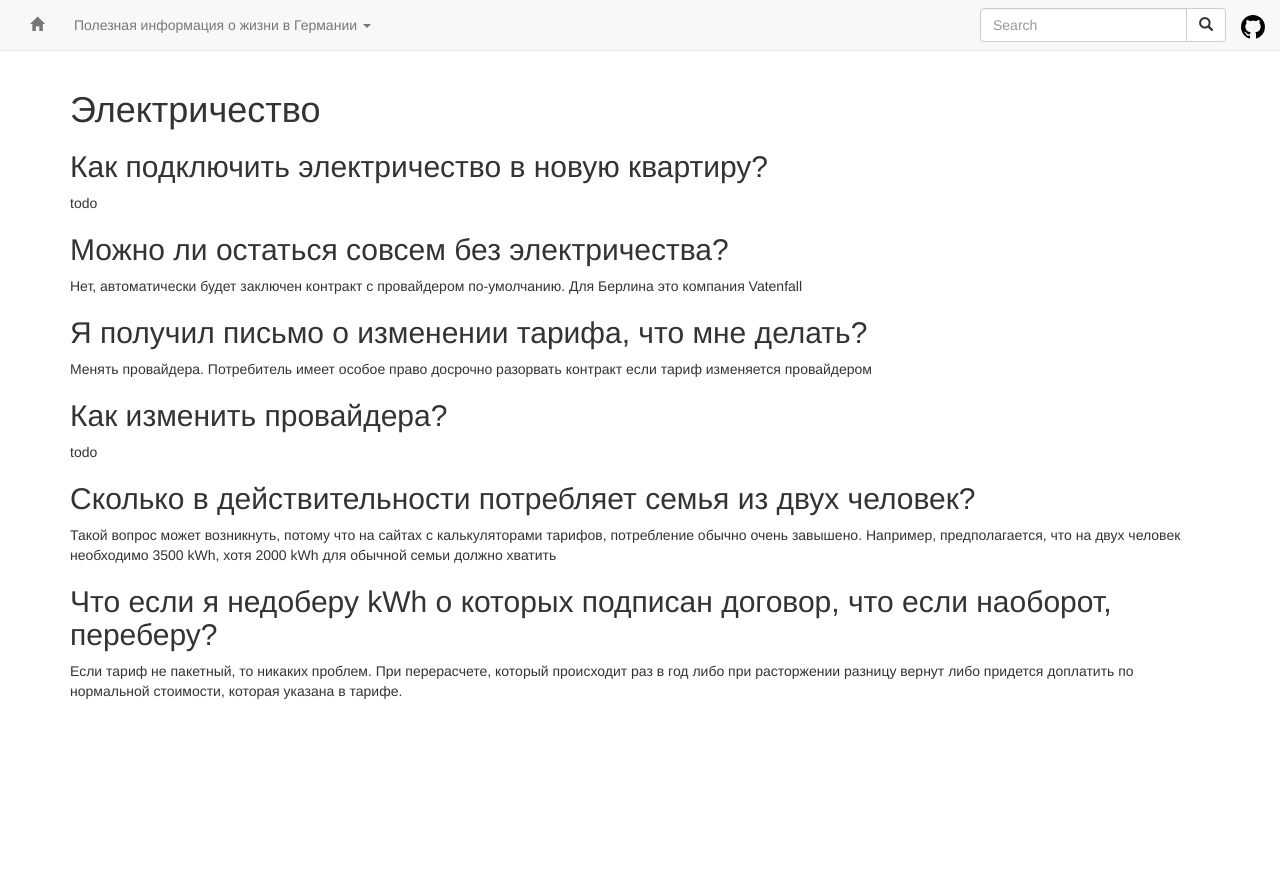
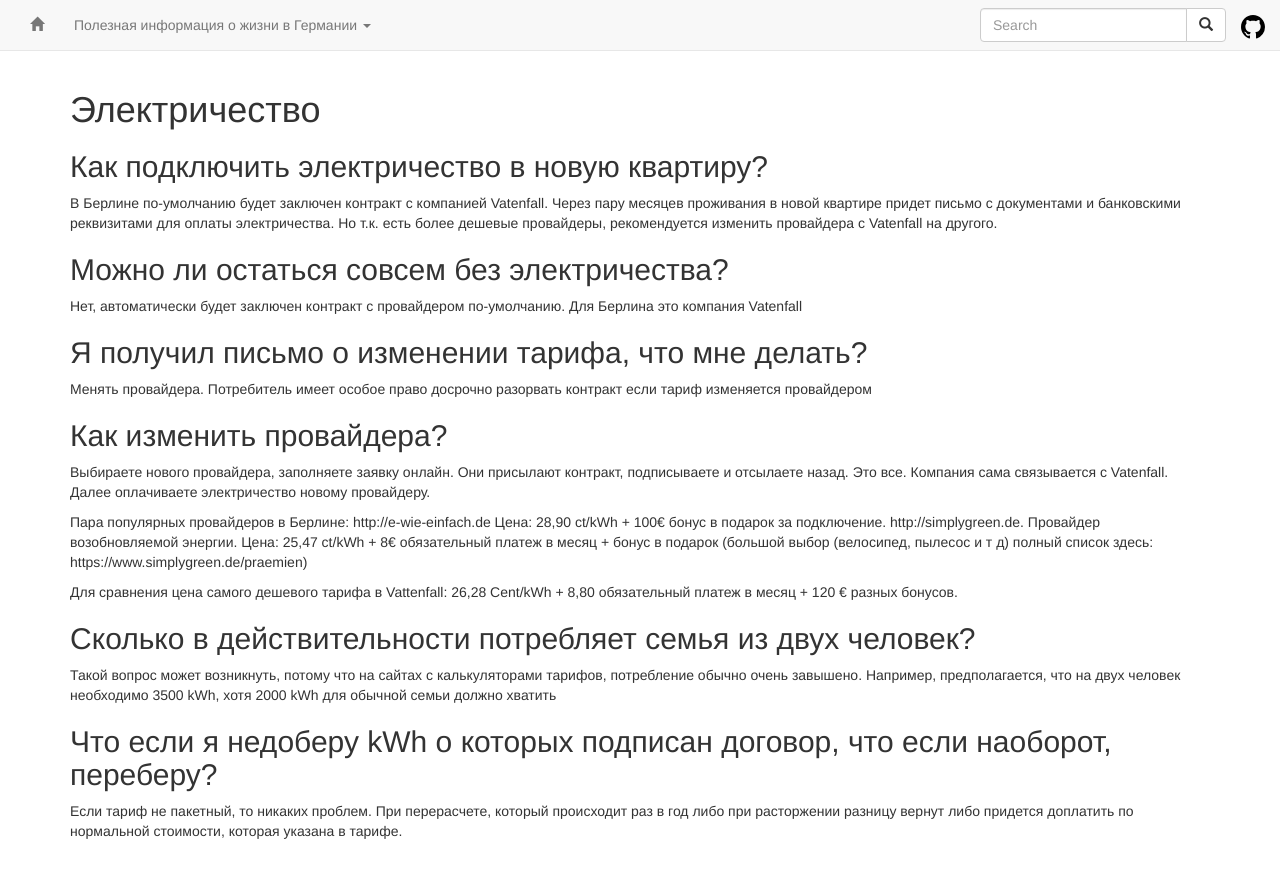
Before and after one commit to ru-de/faq, a Jekyll site: the page built from pages/Электричество.md, in a window 1280 px wide. Shown: the top 878 px of the page. Built offline with Jekyll 4.4.1, drawn with Linux system fonts in a browser that asks for light colours; nearby versions of some CDN libraries.

Commit message:
Travis #697: sync github pages

```diff
--- a/pages/Электричество.md
+++ b/pages/Электричество.md
@@ -6,7 +6,7 @@ layout: default
 # Электричество
 
 ## Как подключить электричество в новую квартиру?
-todo
+В Берлине по-умолчанию будет заключен контракт с компанией Vatenfall. Через пару месяцев проживания в новой квартире придет письмо с документами и банковскими реквизитами для оплаты электричества. Но т.к. есть более дешевые провайдеры, рекомендуется изменить провайдера с Vatenfall на другого.
 
 ## Можно ли остаться совсем без электричества?
 Нет, автоматически будет заключен контракт с провайдером по-умолчанию. Для Берлина это компания Vatenfall
@@ -15,7 +15,15 @@ todo
 Менять провайдера. Потребитель имеет особое право досрочно разорвать контракт если тариф изменяется провайдером
 
 ## Как изменить провайдера?
-todo
+Выбираете нового провайдера, заполняете заявку онлайн. Они присылают контракт, подписываете и отсылаете назад. Это все. Компания сама связывается с Vatenfall. Далее оплачиваете электричество новому провайдеру.
+
+Пара популярных провайдеров в Берлине:
+http://e-wie-einfach.de
+Цена: 28,90 ct/kWh + 100€ бонус в подарок за подключение.
+http://simplygreen.de. Провайдер возобновляемой энергии.
+Цена: 25,47 ct/kWh + 8€ обязательный платеж в месяц + бонус в подарок (большой выбор (велосипед, пылесос и т д) полный список здесь: https://www.simplygreen.de/praemien)
+
+Для сравнения цена самого дешевого тарифа в Vattenfall: 26,28 Cent/kWh + 8,80 обязательный платеж в месяц + 120 € разных бонусов.
 
 ## Сколько в действительности потребляет семья из двух человек?
 Такой вопрос может возникнуть, потому что на сайтах с калькуляторами тарифов, потребление обычно очень завышено.
```
